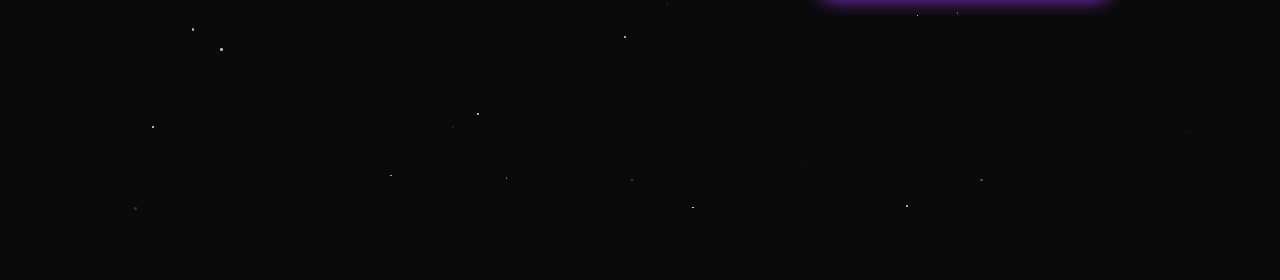
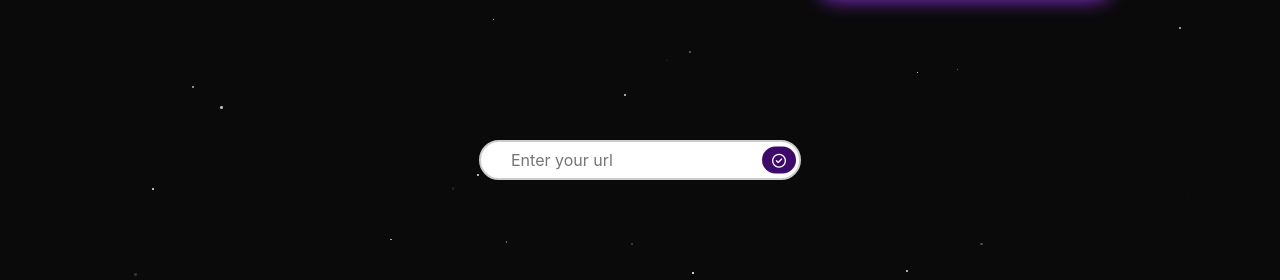
Before and after one commit to DivyanshTulsiani/FishGaurdLP, a plain HTML site: page index.html in a window 1280 px wide. Shown: the part 1272-1552 px from the top of the page. Before the commit the page ends 1486 px from the top, so only its background shows below. Drawn offline with Linux system fonts and the light colour scheme.

Commit message:
added a checkin input btn

```diff
--- a/index.html
+++ b/index.html
@@ -130,6 +130,12 @@
                 </div>
           </div>
     </main>
+    <div class="tag">
+        <div class="input-container">
+            <input type="text" placeholder="Enter your url">
+            <button class="btn"><i class="fa-regular fa-circle-check"></i></button>
+</div>
+</div>
 
     <footer>
         <div class="partners">
--- a/styles.css
+++ b/styles.css
@@ -57,6 +57,62 @@ header {
   align-items: center;
   padding: 30px 50px;
 }
+.tag{
+  margin-top: 1.6rem;;
+  width: 100vw;
+  display: flex;
+  justify-content: center;
+  align-items: center;
+  flex-direction: column;
+}
+.butn{
+  margin-top: 1.6rem;
+}
+.input-container {
+  position: relative;
+  display: inline-block;
+}
+
+.input-container input {
+  padding-right: 40px;
+  padding-left: 30px;
+  height: 40px;
+  border: 2px solid #ccc;
+  border-radius: 50%;
+  outline: none;
+  font-size: 16px;
+  border-radius: 9999px;
+}
+
+.input-container .check-icon {
+  position: absolute;
+  left: 10px;
+  top: 50%;
+  transform: translateY(-50%);
+  color: green;
+  font-size: 18px;
+
+}
+
+.input-container .btn {
+  border-radius: 9999px;
+  position: absolute;
+  right: 5px;
+  top: 50%;
+  transform: translateY(-50%);
+  background-color:#3d096a;
+  color: white;
+  border: none;
+  padding: 5px 10px;
+  cursor: pointer;
+  font-size: 14px;
+}
+
+.input-container .btn:hover {
+  background-color: #3d096a;
+}
+
+
 
 .logo {
   display: flex;
```
